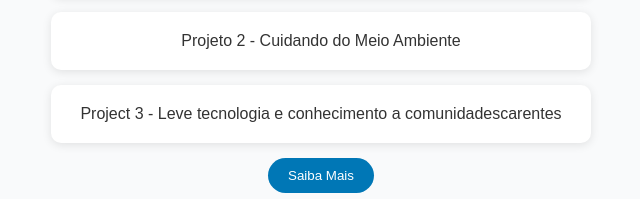
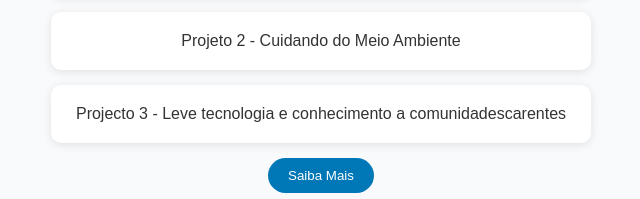
Before and after one commit to InnerCape/HTML-TEST, a plain HTML site: page index.html in a window 1280 px wide. Shown: the part 919-1118 px from the top of the page, 319-959 px from the left. Drawn offline with Linux system fonts and the light colour scheme.

Commit message:
Fix typo in project description

```diff
--- a/index.html
+++ b/index.html
@@ -33,7 +33,7 @@
             <h2>Projetos</h2>
             <div class="card">Projeto 1 - Educação para Todos</div>
             <div class="card">Projeto 2 - Cuidando do Meio Ambiente</div>
-            <div class="card">Project 3 - Leve tecnologia e conhecimento a comunidadescarentes</div>
+            <div class="card">Projecto 3 - Leve tecnologia e conhecimento a comunidadescarentes</div>
             <button>Saiba Mais</button>
         </section>
 
```
